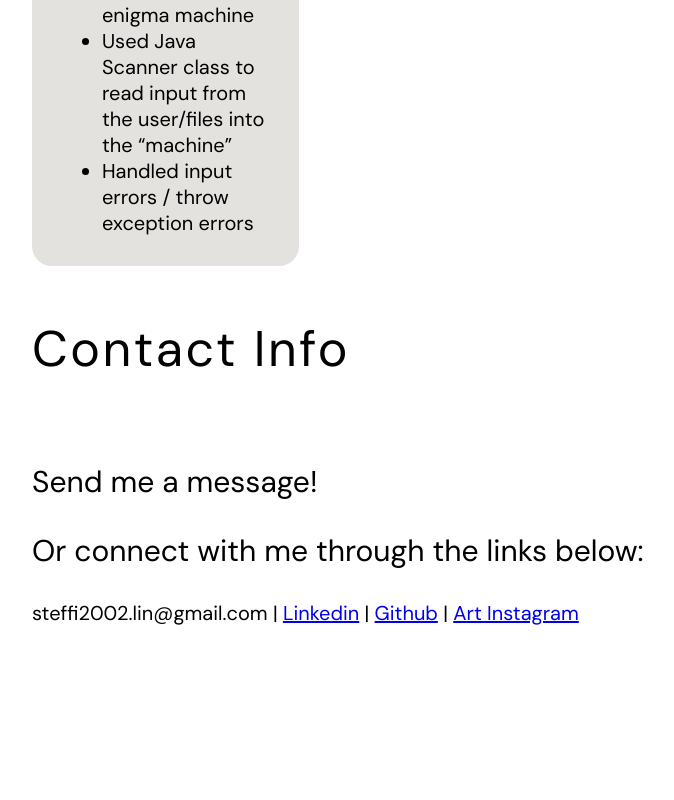
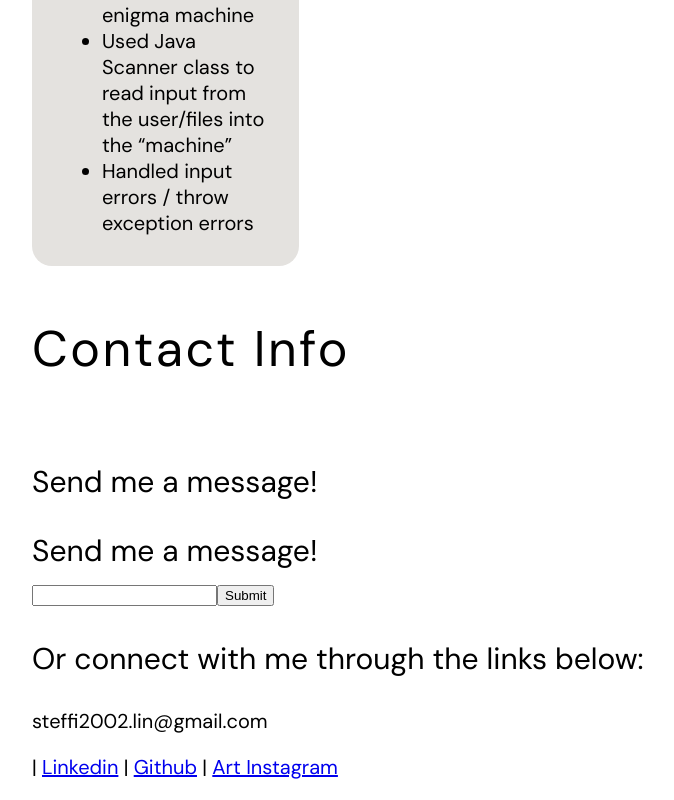
Before and after one commit to steffilin/steffilin.github.io, a React (Create React App) app: page / in a window 1280 px wide. Shown: the part 2051-2851 px from the top of the page, without its empty margins (88-762 px from the left). Before the commit the page ends 2697 px from the top, so only its background shows below. Built offline with nearby package versions, Linux system fonts and the light colour scheme.

Commit message:
making changes to msg form

```diff
--- a/src/Contact.css
+++ b/src/Contact.css
@@ -25,3 +25,7 @@
 #contact-links {
     font-size: 20px;
 }
+
+#email {
+    font-size: 20px;
+}
--- a/src/Contact.js
+++ b/src/Contact.js
@@ -1,7 +1,21 @@
 import React from "react";
 import './Contact.css';
+import Message from './Message'
 
 const Contact = () => {
+    // const span = document.getElementById("email");
+    // span.onclick = function () {
+    //     document.execCommand("copy");
+    // }
+    // span.addEventListener("click", function(event) {
+    //     event.preventDefault();
+    //     if (event.clipboardData) {
+    //         event.clipboardData.setData("text/plain", span.textContent);
+    //         console.log(event.clipboardData.getData("text"))
+    //     }
+    // });
+
+
     return (
         <div className="contact">
         <div className="contact-head">
@@ -9,8 +23,10 @@ const Contact = () => {
         </div>
         <div className="contact-info">
             <p>Send me a message!</p>
+            <Message />
             <p>Or connect with me through the links below:</p>
-            <p id="contact-links">steffi2002.lin@gmail.com  |  <a href ="https://www.linkedin.com/in/steffilin/"
+            <p id="email">steffi2002.lin@gmail.com  </p>
+            <p id="contact-links">|  <a href ="https://www.linkedin.com/in/steffilin/"
                 target="blank">Linkedin</a>  |  <a href ="https://github.com/steffilin"
                 target="blank">Github</a>  |  <a href="https://www.instagram.com/steffilinart/"
                 target="blank">Art Instagram</a>
--- /dev/null
+++ b/src/Message.js
@@ -0,0 +1,26 @@
+// import React from "react";
+import React, { useState } from 'react';
+
+function Message() {
+
+    const [msg, setMsg] = useState("");
+
+    const handleSubmit = (event) => {
+        event.preventDefault();
+        alert('Your message was : ${msg}')
+    }
+
+    return(
+        <div>
+            <form onSubmit={handleSubmit}>
+                <label>
+                    Send me a message! <br></br>
+                    <input type="text" value={msg} onChange={(e) => setMsg(e.target.value)}></input>
+                </label>
+                <input type="submit" />
+            </form>
+        </div>
+    )
+}
+
+export default Message
```
